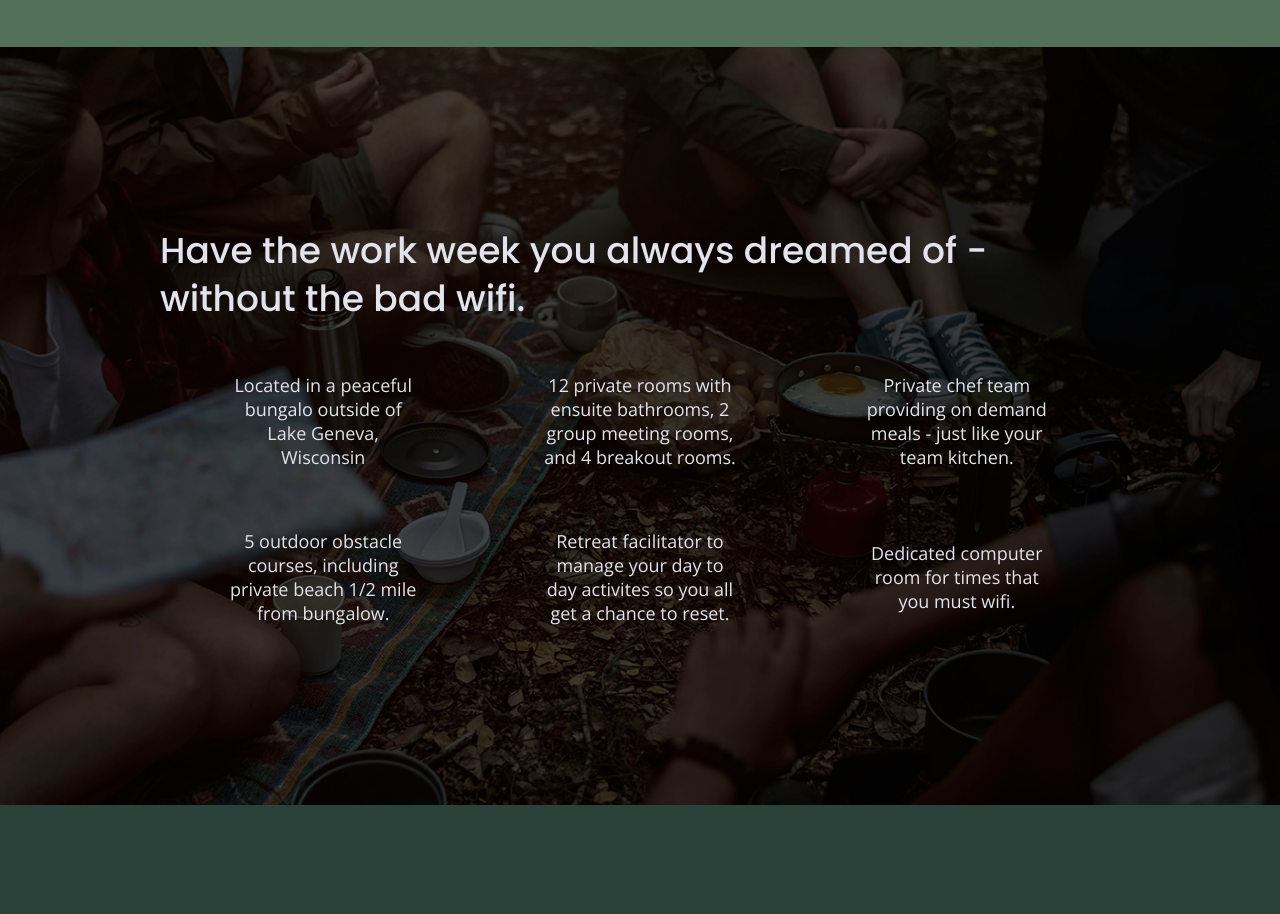
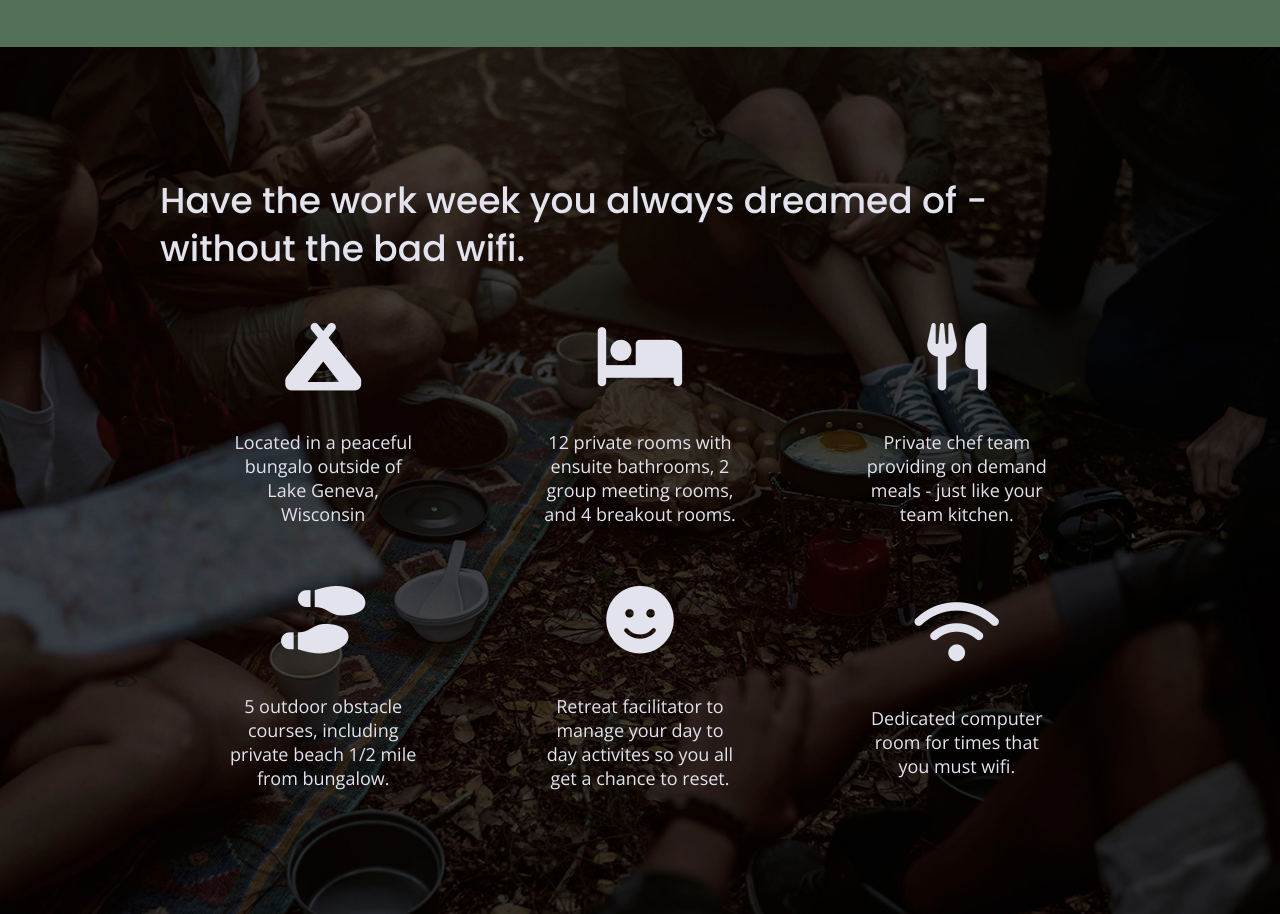
Before and after one commit to krflack/unplugged-retreat, a website built with Parcel: page index.html in a window 1280 px wide. Shown: the part 949-1863 px from the top of the page. Built offline with nearby package versions, Linux system fonts and the light colour scheme.

Commit message:
Added feature icons

```diff
--- a/css/main.css
+++ b/css/main.css
@@ -305,7 +305,6 @@ input[type=button] {
   display: flex;
   justify-content: center;
   flex-flow: row wrap;
-  padding: 50px 0;
   background: url("../img/picnic.jpg") center no-repeat;
   background-size: cover;
 }
@@ -328,6 +327,12 @@ input[type=button] {
 .features p {
   margin: 0;
   text-align: center;
+}
+
+.features i {
+  font-size: 3.75em;
+  margin-bottom: 40px;
+
 }
 
 /* Reviews */
--- a/index.html
+++ b/index.html
@@ -21,6 +21,9 @@
 
   <!-- Google Fonts -->
   <link href="https://fonts.googleapis.com/css?family=Open+Sans:400,700|Poppins:500,700" rel="stylesheet">
+
+  <!--Font Awesome Icons-->
+  <script src="https://kit.fontawesome.com/a65d1f1f2b.js" crossorigin="anonymous"></script>
 
   <meta name="theme-color" content="#fafafa">
 </head>
@@ -77,37 +80,49 @@
       </h2>
       <div class="features-items">
         <article>
-          <p class="fontawesome-icon"></p>
+          <p class="fontawesome-icon">
+            <i class="fas fa-campground"></i>
+          </p>
           <p class="features-item-description">
             Located in a peaceful bungalo outside of Lake Geneva, Wisconsin
           </p>
         </article>
         <article>
-          <p class="fontawesome-icon"></p>
+          <p class="fontawesome-icon">
+            <i class="fas fa-bed"></i>
+          </p>
           <p class="features-item-description">
             12 private rooms with ensuite bathrooms, 2 group meeting rooms, and 4 breakout rooms.
           </p>
         </article>
         <article>
-          <p class="fontawesome-icon"></p>
+          <p class="fontawesome-icon">
+            <i class="fas fa-utensils"></i>
+          </p>
           <p class="features-item-description">
             Private chef team providing on demand meals - just like your team kitchen.
           </p>
         </article>
         <article>
-          <p class="fontawesome-icon"></p>
+          <p class="fontawesome-icon">
+            <i class="fas fa-shoe-prints"></i>
+          </p>
           <p class="features-item-description">
             5 outdoor obstacle courses, including private beach 1/2 mile from bungalow.
           </p>
         </article>
         <article>
-          <p class="fontawesome-icon"></p>
+          <p class="fontawesome-icon">
+            <i class="fas fa-smile"></i>
+          </p>
           <p class="features-item-description">
             Retreat facilitator to manage your day to day activites so you all get a chance to reset.
           </p>
         </article>
         <article>
-          <p class="fontawesome-icon"></p>
+          <p class="fontawesome-icon">
+            <i class="fas fa-wifi"></i>
+          </p>
           <p class="features-item-description">
             Dedicated computer room for times that you must wifi.
           </p>
```
Also changed, not shown: about/index.html (+3 -0 lines), faq/index.html (+3 -0 lines).
